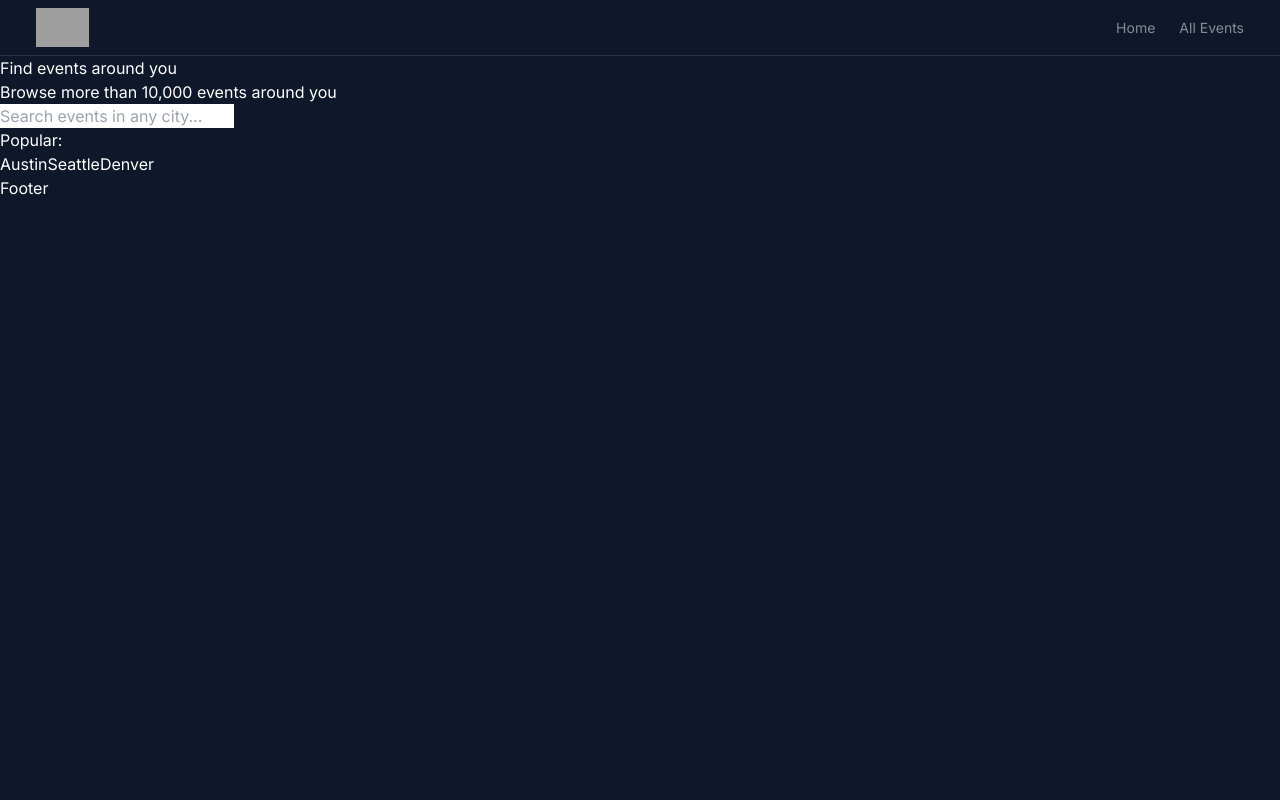
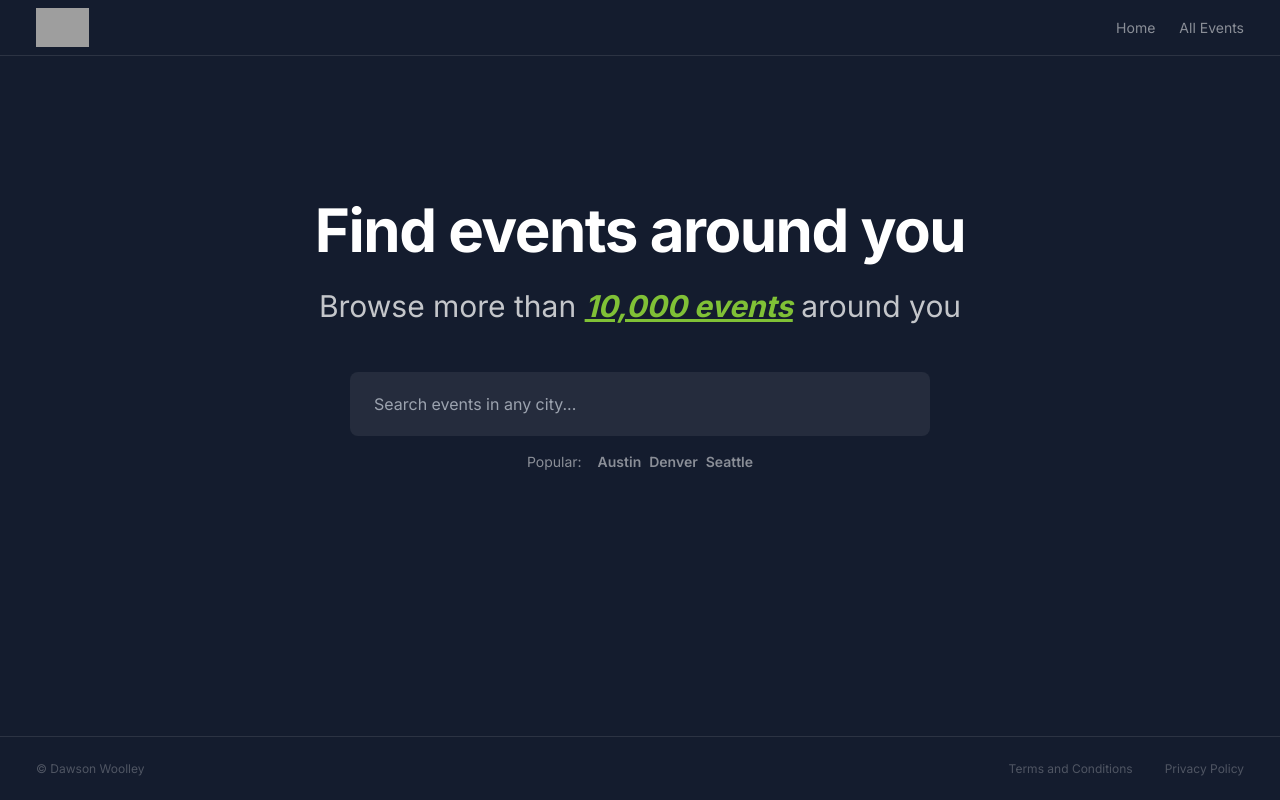
Before and after one commit to Dawsonkw/EventSlick, a Next.js app: page / in a window 1280 px wide. Built offline with nearby package versions, Linux system fonts and the light colour scheme; grey boxes are pictures that could not be loaded.

Commit message:
finished hompepage styling

```diff
--- a/src/app/layout.tsx
+++ b/src/app/layout.tsx
@@ -3,6 +3,7 @@
 import "./globals.css";
 import Header from "@/components/header";
 import Footer from "@/components/footer";
+import Container from "@/components/container";
 
 const inter = Inter({ subsets: ["latin"] });
 
@@ -19,9 +20,11 @@
   return (
     <html lang="en">
       <body className={`${inter.className} bg-slate-900 text-white`}>
-        <Header />
-        {children}
-        <Footer />
+        <Container>
+          <Header />
+          {children}
+          <Footer />
+        </Container>
       </body>
     </html>
   );
--- a/src/app/page.tsx
+++ b/src/app/page.tsx
@@ -2,19 +2,31 @@
 
 export default function Home() {
   return (
-    <main>
-      <h1>Find events around you</h1>
-      <p>Browse more than 10,000 events around you</p>
-      <form action="">
-        <input placeholder="Search events in any city..." spellCheck={false} />
+    <main className="flex flex-col items-center pt-36 px-3">
+      <h1 className="text-3xl font-bold tracking-tight lg:text-6xl">
+        Find events around you
+      </h1>
+      <p className="mb-12 mt-7 text-2xl lg:text-3xl opacity-75">
+        Browse more than{" "}
+        <span className="font-bold italic underline text-[#a4f839]">
+          10,000 events
+        </span>{" "}
+        around you
+      </p>
+      <form className="w-full sm:w-[580px]">
+        <input
+          className="w-full h-16 rounded-lg bg-white/[7%] px-6 outline-none ring-[#a4f839]/50 transition focus:ring-2 focus:bg-white/10]"
+          placeholder="Search events in any city..."
+          spellCheck={false}
+        />
       </form>
 
-      <section>
+      <section className="mt-4 flex gap-x-4 text-sm text-white/50">
         <p>Popular:</p>
-        <div>
+        <div className="space-x-2 font-semibold">
           <Link href="/events/austin">Austin</Link>
+          <Link href="/events/denver">Denver</Link>
           <Link href="/events/seattle">Seattle</Link>
-          <Link href="/events/denver">Denver</Link>
         </div>
       </section>
     </main>
--- /dev/null
+++ b/src/components/container.tsx
@@ -0,0 +1,9 @@
+function container({ children }) {
+  return (
+    <div className="flex flex-col max-w-7xl min-h-screen mx-auto bg-white/[2%]">
+      {children}
+    </div>
+  );
+}
+
+export default container;
--- a/src/components/footer.tsx
+++ b/src/components/footer.tsx
@@ -1,5 +1,23 @@
+import Link from "next/link";
+
+const routes = [
+  { name: "Terms and Conditions", path: "/terms-conditions" },
+  { name: "Privacy Policy", path: "/privacy-policy" },
+];
+
 function Footer() {
-  return <footer> Footer </footer>;
+  return (
+    <footer className="mt-auto flex items-center justify-between h-16 border-t border-white/10 px3 sm:px-9 text-xs text-white/25">
+      <small className="text-xs">&copy; Dawson Woolley </small>
+      <ul className="flex  gap-x-3 sm:gap-x-8">
+        {routes.map((route) => (
+          <li key={route.path}>
+            <Link href={route.path}>{route.name}</Link>
+          </li>
+        ))}
+      </ul>
+    </footer>
+  );
 }
 
 export default Footer;
```
